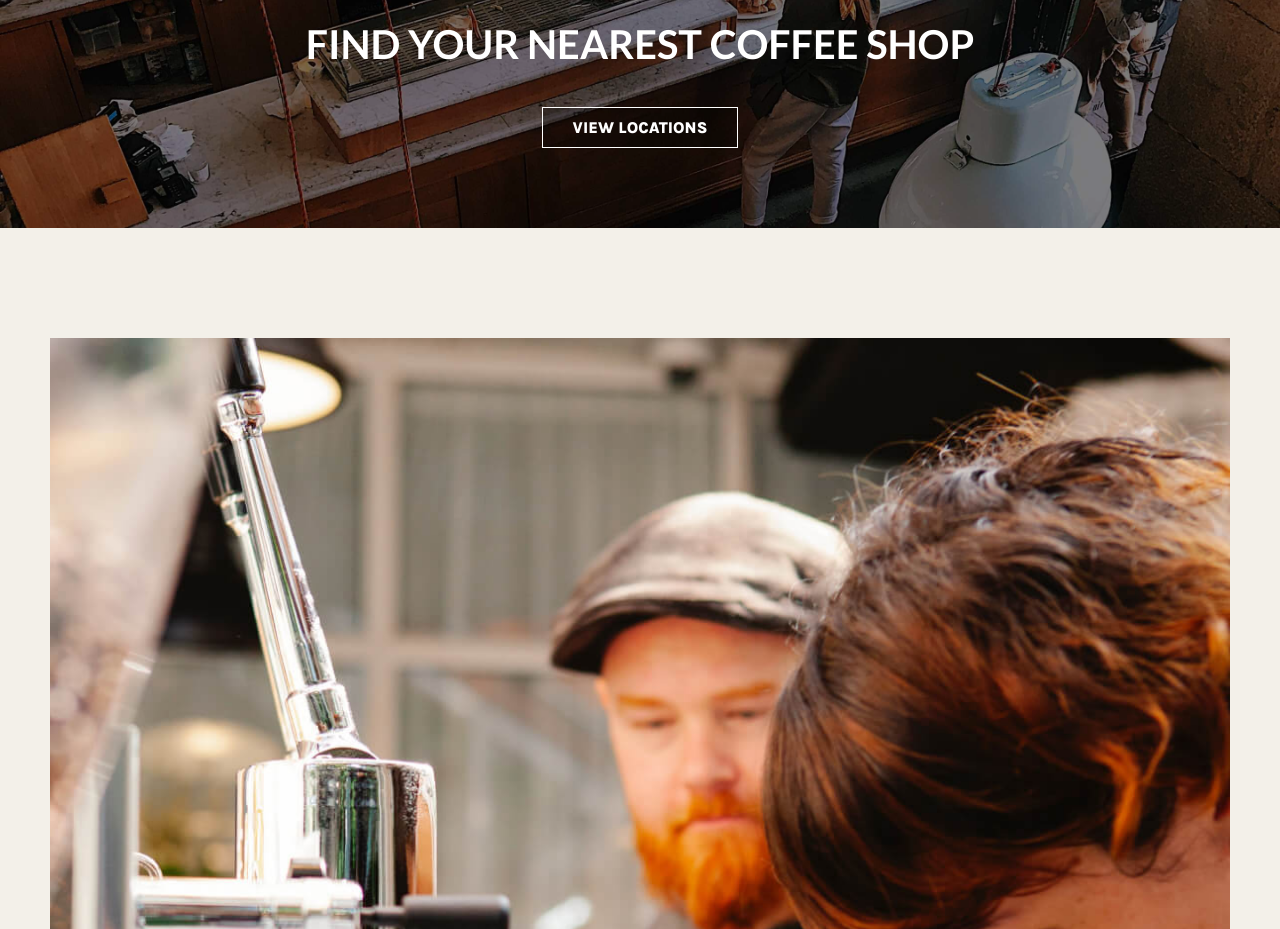
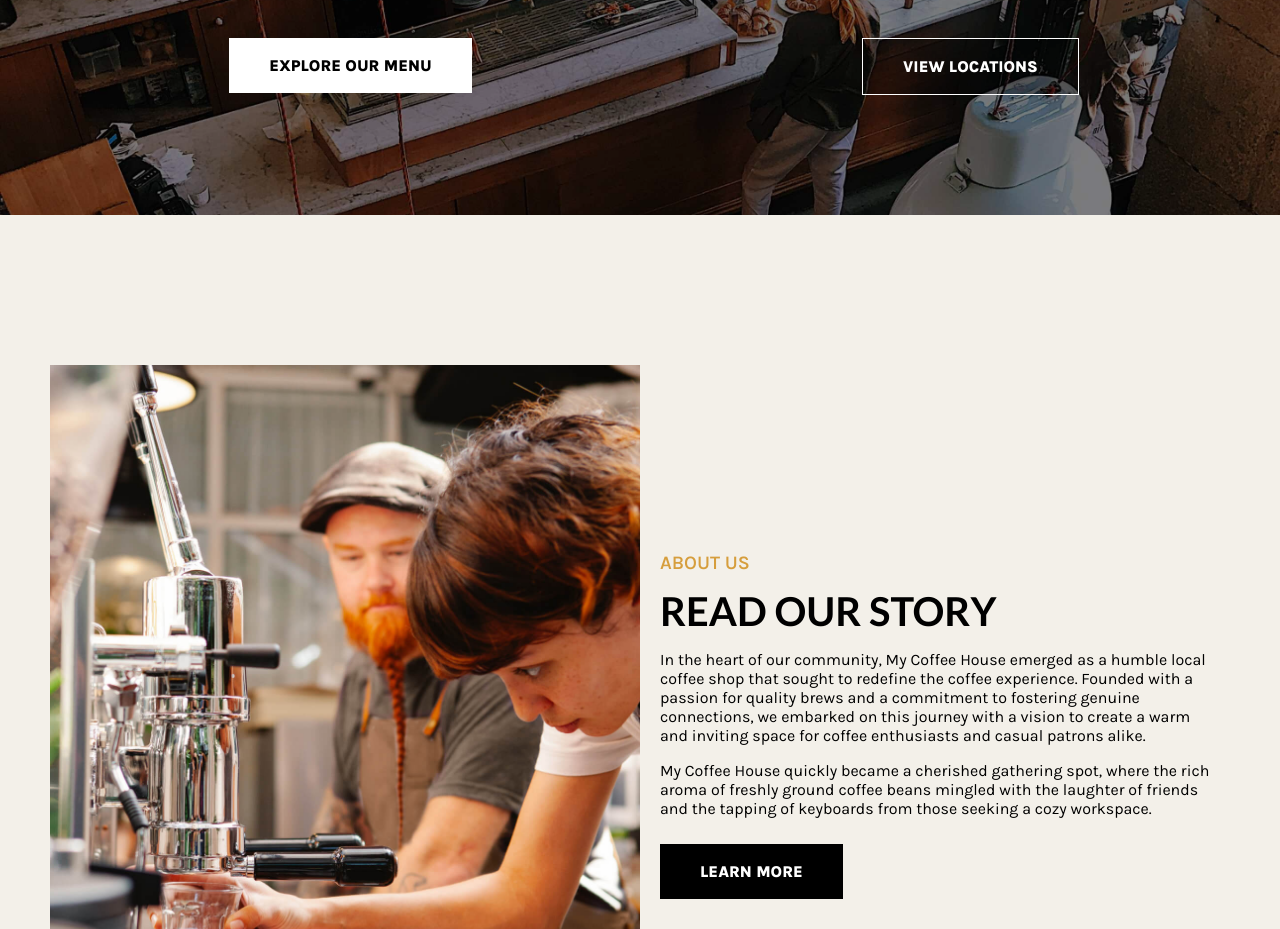
Before and after one commit to brit0097/mtm6201-midterm, a plain HTML site: page index.html in a window 1280 px wide. Shown: the part 2743-3672 px from the top of the page. Drawn offline with Linux system fonts and the light colour scheme.

Commit message:
style css media query: menu, about sections

```diff
--- a/css/main.css
+++ b/css/main.css
@@ -414,59 +414,52 @@ footer hr {
 
     .item4 {
         grid-area: item4;
+        padding-bottom: 60px;
     }
 
+    /* ------------- MENU AND LOCATION -------------- */
 
-
-    /* .offer-items {
-        display: grid;
-        grid-template-columns: repeat(4, 1fr);
-        grid-template-rows: auto;
+    .menu-flex {
+        display: flex;
+        gap: 70px;
+        padding: 50px 10px;
     }
 
-    .offer-items > div:first-child {
-        grid-column: 1 / span 2;
+    .menu-flex > div button {
+        padding: 18px 40px;
+        margin-top: 70px;
+        align-items: baseline;
     }
 
-    .offer-items > div:nth-child(2) {
-        grid-column: 3 / span 2;
+    /* ------------- ABOUT -------------- */
+
+    .about-flex {
+        display: flex;
+        align-items: center;
+        justify-content: space-between;
+        flex-wrap: wrap;
+        width: 100%;
+        padding: 50px 10px;
     }
 
-    .offer-items > div:nth-child(3) {
-        grid-column: 2 / span 2;
-        grid-row: 2;
+    .about-flex img {
+        flex: 1 1 50%;
+        max-width: 50%;
     }
 
-    .offer-items > div {
-        display: flex;
-        flex-direction: column;
-        align-items: center;
-    } */
-
-
-    /* .offer-items {
-        display: grid;
-        grid-template-columns: repeat(6, 1fr);
-        grid-template-rows: repeat(2, 1fr);
+    .about-flex div {
+        flex: 1 1 50%;
+        max-width: 50%;
+        padding: 20px;
     }
 
-    .offer-items:first-child {
-        grid-column: 1 / span 2;
+    #about-p {
+        margin-bottom: -20px;
     }
 
-    .offer-items:nth-child(2) {
-        grid-column: 3 / span 2;
-    } */
-
-
-
-    /* ------------- FOOTER -------------- */
-
-
-
-
-
-    /* ------------- FOOTER -------------- */
+    #about-btn-tablet {
+        padding: 18px 40px;
+    }
 
 
 
--- a/index.html
+++ b/index.html
@@ -90,26 +90,34 @@
         <!-- our menu and locations -->
         <section class="menu-location">
             <div class="overlay"></div>
-            <div class="container text-overlay">
+            <div class="container text-overlay menu-flex">
+                <div>
                     <p class="uppercase golden">Our menu</p>
                     <h2 class="uppercase">Explore what we have to offer you</h2>
                     <button class="uppercase wht-btn">Explore our menu</button>
+                </div>
 
+                <div>
                     <p class="uppercase golden">Locations</p>
                     <h2 class="uppercase">Find your nearest coffee shop</h2>
                     <button class="uppercase trnp-btn">View locations</button>
+                </div>
+
             </div>
         </section>
 
         <!-- about us -->
         <section class="about">
-            <div class="container">
+            <div class="container about-flex">
                 <img src="images/about-us.jpeg" alt="" id="">
+                <div>
                     <p class="uppercase golden" id="about-p">About us</p>
                     <h2 class="uppercase">Read our story</h2>
                     <p>In the heart of our community, My Coffee House emerged as a humble local coffee shop that sought to redefine the coffee experience. Founded with a passion for quality brews and a commitment to fostering genuine connections, we embarked on this journey with a vision to create a warm and inviting space for coffee enthusiasts and casual patrons alike.</p>
                     <p>My Coffee House quickly became a cherished gathering spot, where the rich aroma of freshly ground coffee beans mingled with the laughter of friends and the tapping of keyboards from those seeking a cozy workspace.</p>
-                <button class="uppercase blk-btn">Learn more</button>
+                    <button class="uppercase blk-btn" id="about-btn-tablet">Learn more</button>
+                </div>
+
             </div>
         </section>
 
```
Lines whose indentation alone changed are shown as unchanged.
